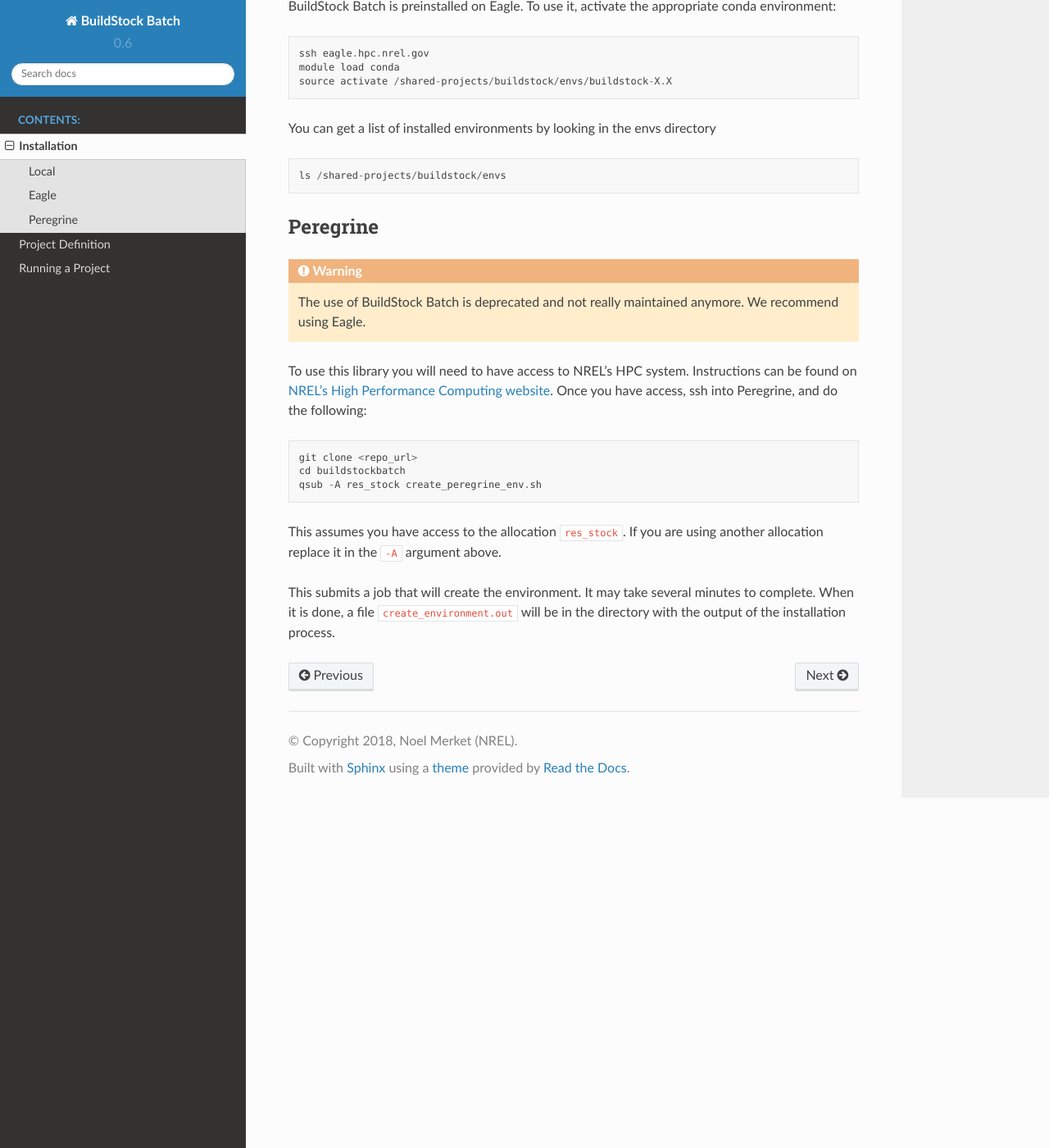
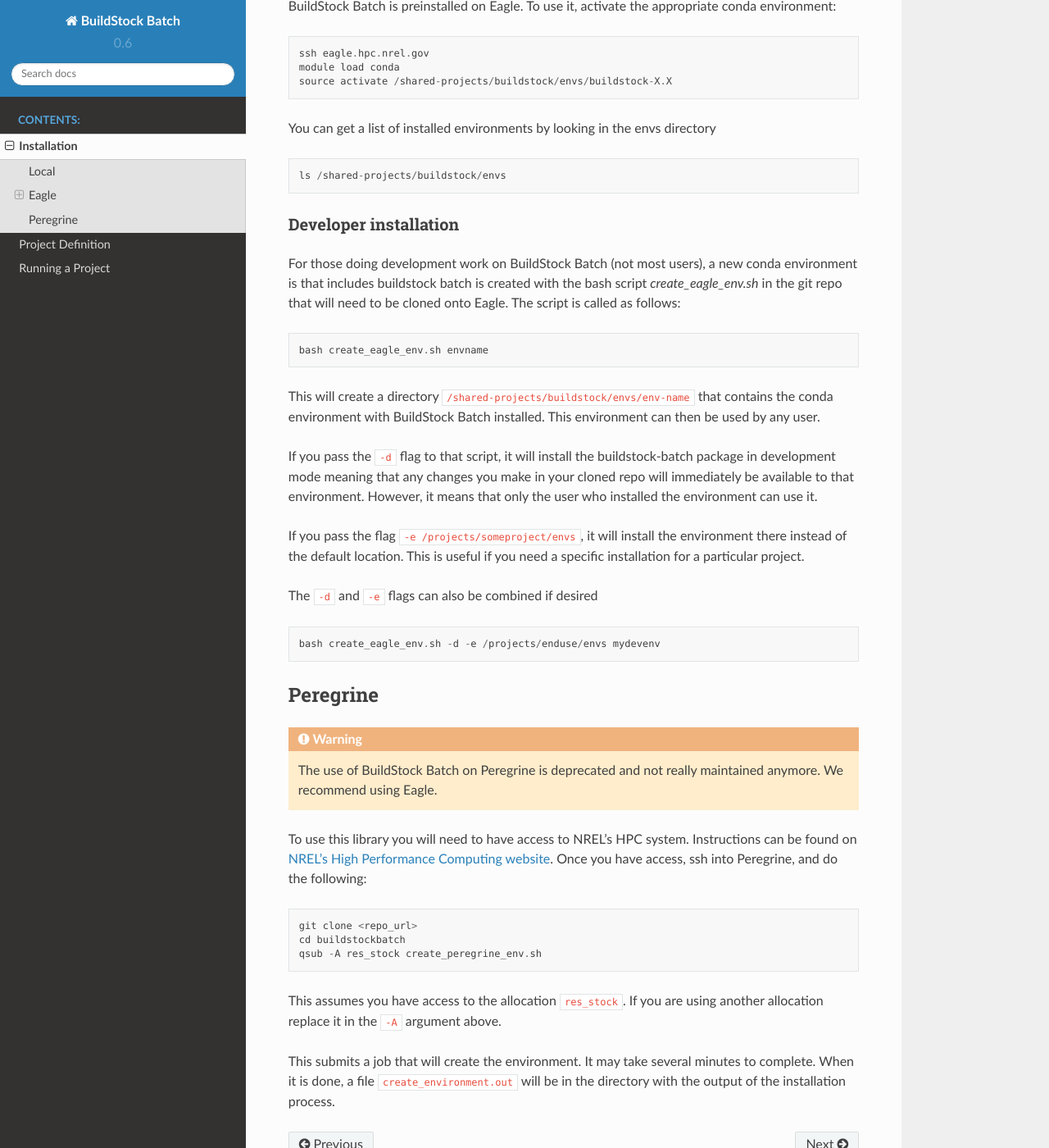
Before and after one commit to NREL/buildstockbatch, a Sphinx documentation site: the page built from docs/installation.rst, in a window 1280 px wide and 1400 px high, scrolled down 696 px. Shown: the whole window at 82% size. Built offline with Sphinx 7.4.7 and the Read the Docs theme 2.0.0, drawn with Linux system fonts in a browser that asks for light colours.

Commit message:
updating docs to include eagle environment setup

```diff
--- a/docs/installation.rst
+++ b/docs/installation.rst
@@ -45,12 +45,39 @@ You can get a list of installed environments by looking in the envs directory
 
    ls /shared-projects/buildstock/envs
 
+Developer installation
+......................
+
+For those doing development work on BuildStock Batch (not most users), a new conda environment
+is that includes buildstock batch is created with the bash script `create_eagle_env.sh`
+in the git repo that will need to be cloned onto Eagle. The script is called as follows:
+
+::
+
+   bash create_eagle_env.sh envname
+
+This will create a directory ``/shared-projects/buildstock/envs/env-name`` that contains the conda
+environment with BuildStock Batch installed. This environment can then be used by any user.
+
+If you pass the ``-d`` flag to that script, it will install the buildstock-batch package in development mode
+meaning that any changes you make in your cloned repo will immediately be available to that environment.
+However, it means that only the user who installed the environment can use it.
+
+If you pass the flag ``-e /projects/someproject/envs``, it will install the environment there instead
+of the default location. This is useful if you need a specific installation for a particular project.
+
+The ``-d`` and ``-e`` flags can also be combined if desired
+
+::
+
+   bash create_eagle_env.sh -d -e /projects/enduse/envs mydevenv
+
 Peregrine
 ~~~~~~~~~
 
 .. warning::
 
-   The use of BuildStock Batch is deprecated and not really maintained anymore.
+   The use of BuildStock Batch on Peregrine is deprecated and not really maintained anymore.
    We recommend using Eagle.
 
 
```
Also changed, not shown: README.md (+1 -1 lines).
